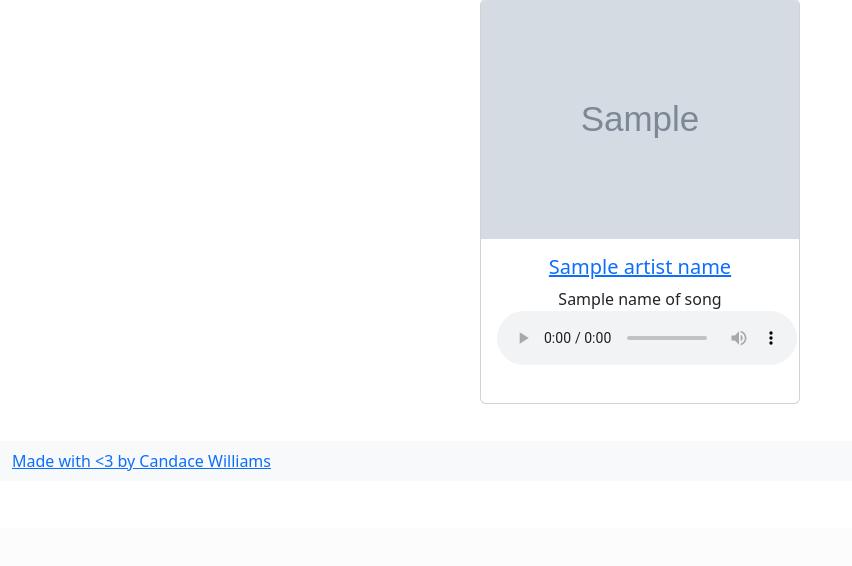
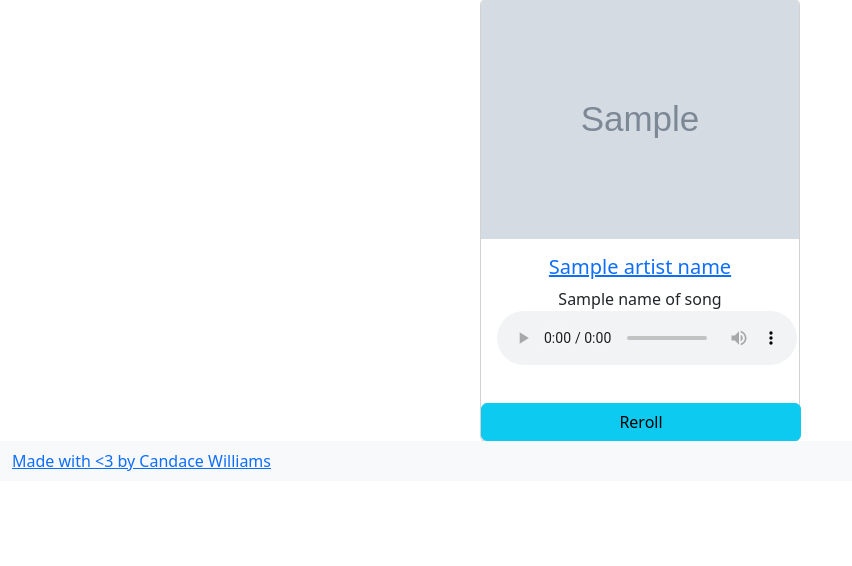
Before and after one commit to teacherc/spheri-app, a Flask app: template app/templates/form.html in a window 1280 px wide. Shown: the part 319-885 px from the top of the page, without its empty margins (0-852 px from the left). Before the commit the page ends 790 px from the top, so only its background shows below. Run offline with Flask 2, Linux system fonts and the light colour scheme; the template is opened without the code that fills it: most values are stand-ins (such as "Sample title", 1, 10 or a date in 2020); grey boxes marked "Sample" are stand-in pictures.

Commit message:
added button to request a new song with same zipcode

```diff
--- a/app/templates/layout.html
+++ b/app/templates/layout.html
@@ -72,6 +72,9 @@
                 </audio>
             </figure>
             </div>
+	<a href=" {{url_for('index')}}?zipcode={{zipcode}} ">
+		<button class="btn btn-info" style="width: 20rem;">Reroll</button>
+	</a>
         </div>
     </div>
 </div>
```
